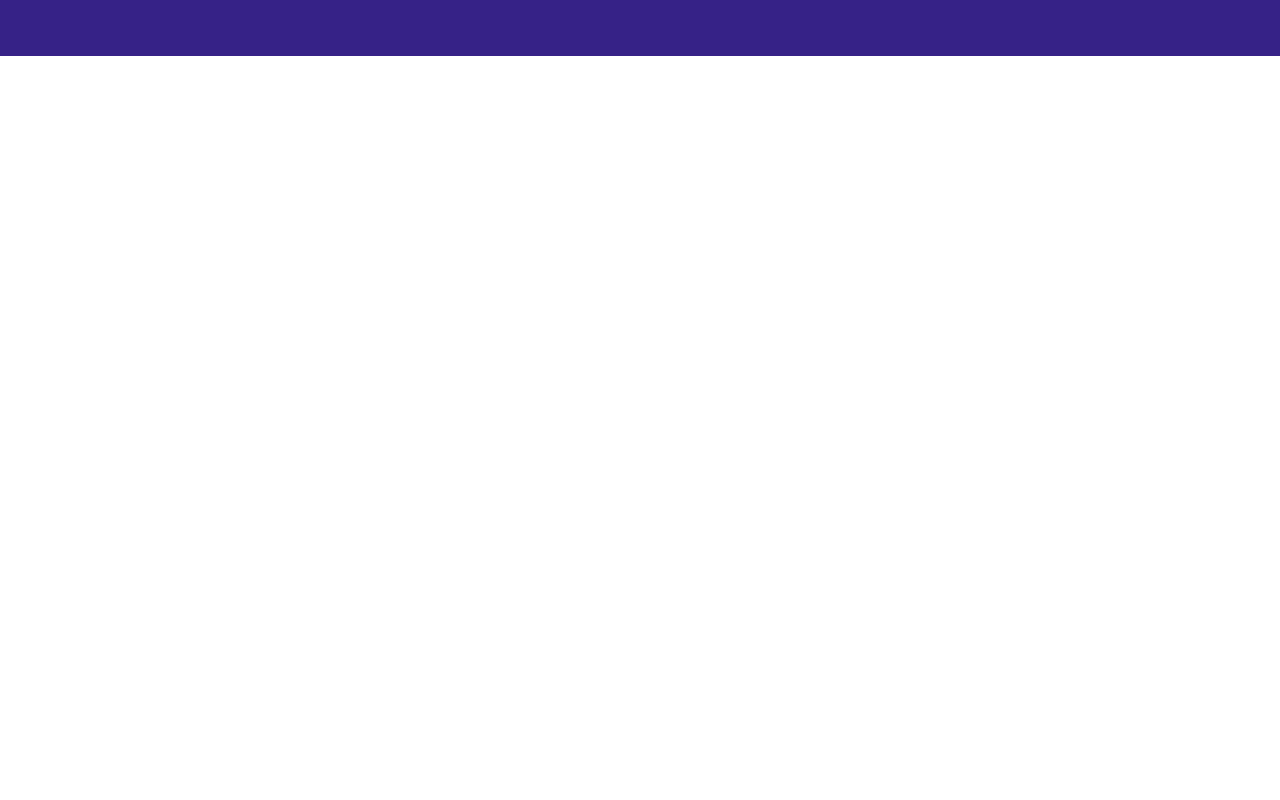
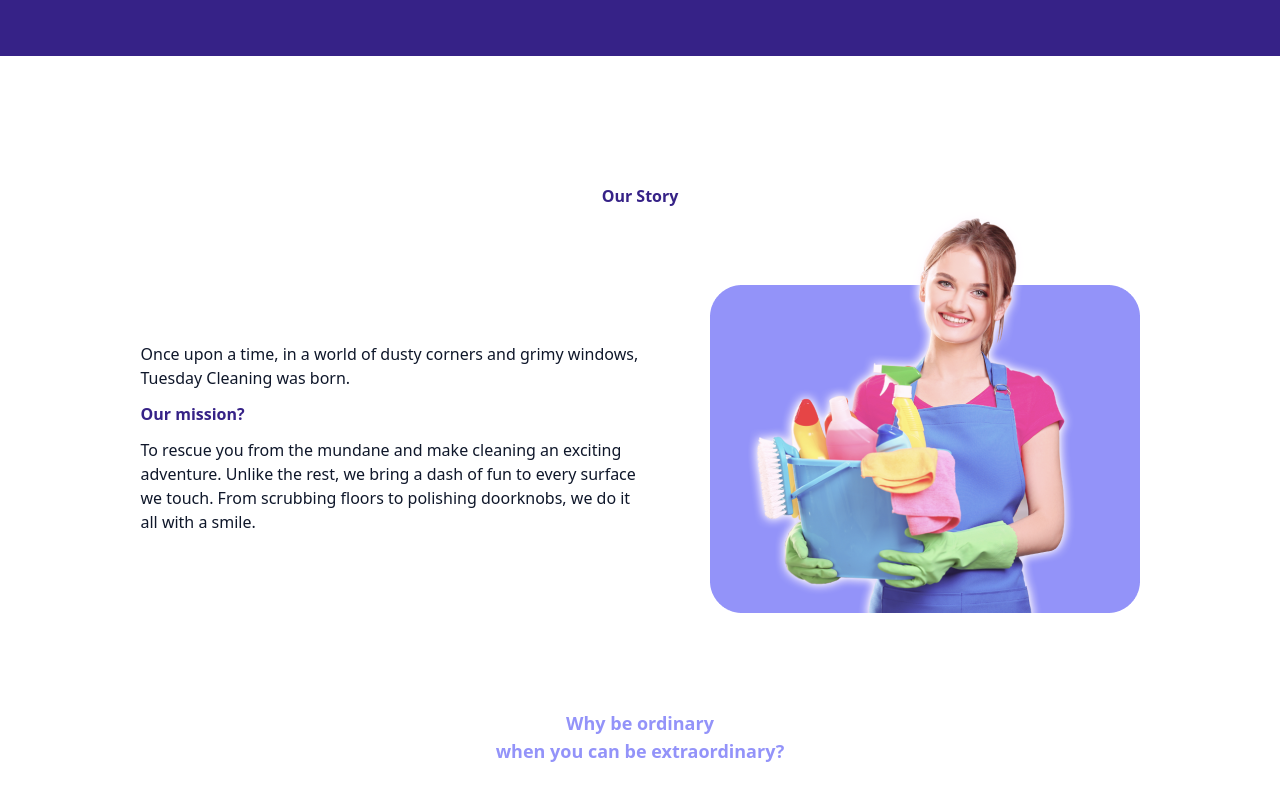
Before and after one commit to Sall99/tuesday-Cleaning-app, a Next.js app: page / in a window 1280 px wide. Shown: the part 978-1778 px from the top of the page. Before the commit the page ends 1034 px from the top, so only its background shows below. Built offline with nearby package versions, Linux system fonts and the light colour scheme.

Commit message:
feat: add ourstory

```diff
--- a/src/app/page.tsx
+++ b/src/app/page.tsx
@@ -2,7 +2,7 @@
 
 import * as React from 'react';
 
-import { ShowCase } from '@/components';
+import { OurStory, ShowCase } from '@/components';
 
 const headText = 'Welcome to Tuesday Cleaning. "We Make Clean Fun!"';
 
@@ -15,7 +15,9 @@ export default function HomePage() {
         imageSrc='/images/showcase-home.png'
         headText={headText}
         subText={subText}
+        bottomText
       />
+      <OurStory />
     </main>
   );
 }
--- a/src/components/book-now/book-now.tsx
+++ b/src/components/book-now/book-now.tsx
@@ -31,7 +31,9 @@ const BookNow = () => {
     handleSubmit,
     formState: { errors },
   } = useForm<FormData>();
-  const onSubmit: SubmitHandler<FormData> = (data) => console.log(data);
+  const onSubmit: SubmitHandler<FormData> = (data) => {
+    //
+  };
 
   return (
     <form onSubmit={handleSubmit(onSubmit)}>
--- a/src/components/index.ts
+++ b/src/components/index.ts
@@ -1,5 +1,6 @@
 import Input from './inputs';
 import NavBar from './navbar';
+import OurStory from './our-story';
 import ShowCase from './show-case';
 
-export { Input, NavBar, ShowCase };
+export { Input, NavBar, OurStory, ShowCase };
--- /dev/null
+++ b/src/components/our-story/index.ts
@@ -0,0 +1,3 @@
+import OurStory from './our-story';
+
+export default OurStory;
--- /dev/null
+++ b/src/components/our-story/our-story.tsx
@@ -0,0 +1,39 @@
+import Image from 'next/image';
+import React from 'react';
+
+const OurStory = () => {
+  return (
+    <section>
+      <h2 className='xxl:text-4xl mt-32 text-center text-base font-bold text-purple-400'>
+        Our Story
+      </h2>
+      <div className='xxl:gap-24 flex items-center justify-center gap-16'>
+        <div className='w-_505 h-_288 xxl:text-lg flex flex-col justify-center gap-3 pt-14 text-base'>
+          <p>
+            Once upon a time, in a world of dusty corners and grimy windows,
+            Tuesday Cleaning was born.
+          </p>
+          <h4 className='font-bold text-purple-400'>Our mission?</h4>
+          <p>
+            To rescue you from the mundane and make cleaning an exciting
+            adventure. Unlike the rest, we bring a dash of fun to every surface
+            we touch. From scrubbing floors to polishing doorknobs, we do it all
+            with a smile.
+          </p>
+        </div>
+        <div className='w-_430 h-_405 relative'>
+          <Image
+            src='/images/women-holding.png'
+            alt='Our Story'
+            layout='fill'
+          />
+        </div>
+      </div>
+      <h2 className='xxl:text-2xl mb-32 mt-24 text-center text-lg font-bold text-purple-500'>
+        Why be ordinary <br /> when you can be extraordinary?
+      </h2>
+    </section>
+  );
+};
+
+export default OurStory;
--- a/src/components/show-case/show-case.tsx
+++ b/src/components/show-case/show-case.tsx
@@ -30,7 +30,7 @@ const ShowCase: FC<ShowCaseProps> = ({
   const [before, after] = headTextWithPlaceHolder.split(placeHolderHolder);
 
   return (
-    <div className='px-_150 2xl:px-_200 3xl:pr-_340  pb-_72 anime bg-purple-400 pt-16 text-white'>
+    <section className='px-_150 2xl:px-_200 3xl:pr-_340  pb-_72 anime bg-purple-400 pt-16 text-white'>
       <div className='flex justify-between gap-8'>
         <div className='flex-1'>
           {' '}
@@ -57,14 +57,17 @@ const ShowCase: FC<ShowCaseProps> = ({
         </div>
       </div>
 
-      <div className='mt-_72 xxl:text-4xl show-case-bottom-text m-auto flex flex-col items-center justify-center'>
-        <h2 className='font-bold text-yellow-400'>Get Your Clean On!</h2>
-        <p className='w-_600 anime xxl:text-2xl text-center text-purple-500'>
-          We're not your ordinary cleaning service – we're your clean freak best
-          friends dedicated to making your space shine, one neighbor at a time!
-        </p>
-      </div>
-    </div>
+      {bottomText && (
+        <div className='mt-_72 xxl:text-4xl show-case-bottom-text m-auto flex flex-col items-center justify-center'>
+          <h2 className='font-bold text-yellow-400'>Get Your Clean On!</h2>
+          <p className='w-_600 anime xxl:text-2xl text-center text-purple-500'>
+            We're not your ordinary cleaning service – we're your clean freak
+            best friends dedicated to making your space shine, one neighbor at a
+            time!
+          </p>
+        </div>
+      )}
+    </section>
   );
 };
 
--- a/tailwind.config.ts
+++ b/tailwind.config.ts
@@ -104,7 +104,11 @@ export default {
         '_174.24': '174.24px',
         _200: '200px',
         _270: '270px',
+        _288: '288px',
         _340: '340px',
+        _405: '405px',
+        _430: '430px',
+        _505: '505px',
         _547: '547px',
         _594: '594px',
         _600: '600px',
```
Also changed, not shown: public/images/women-holding.png (added).
